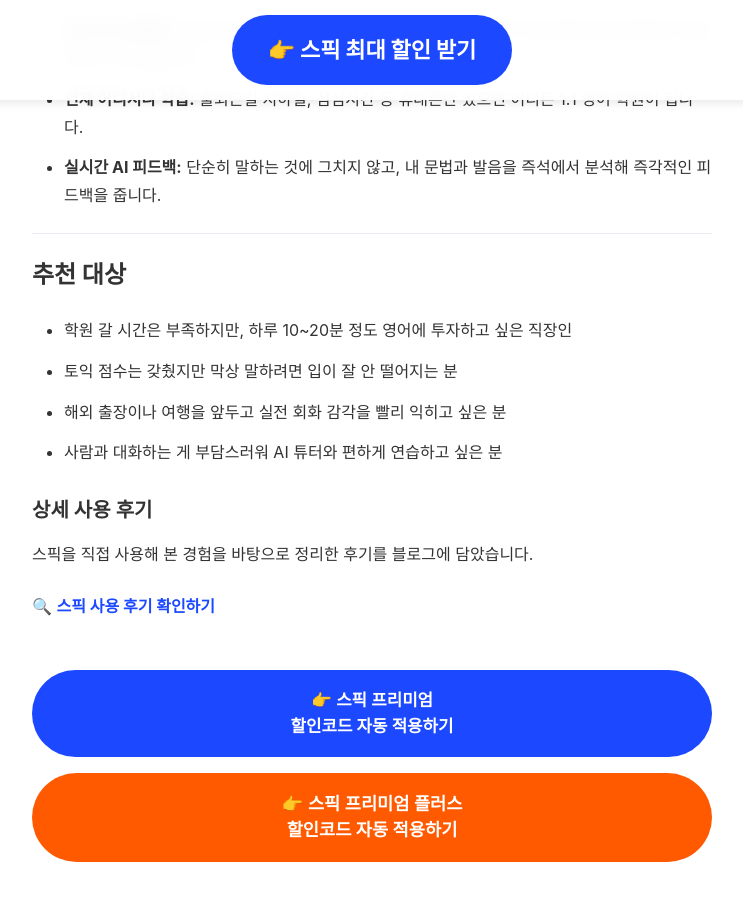
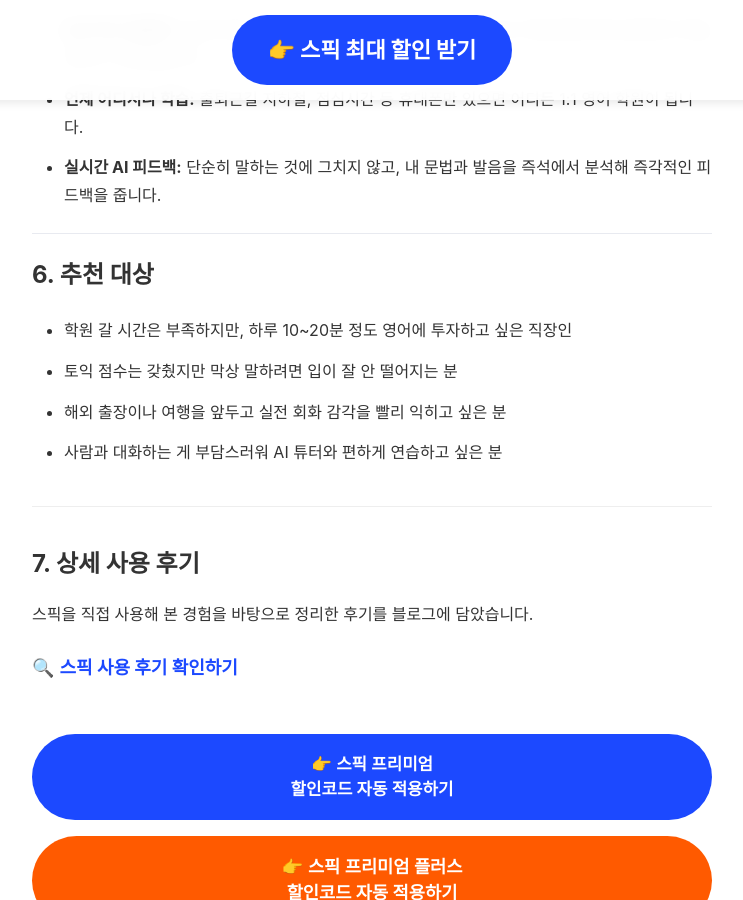
Before and after one commit to kjsjdw/speak_event_page, a Jekyll site: the page built from content/main-page-content.md, in a window 1280 px wide and 900 px high, scrolled down 5417 px. Shown: the whole window, without its empty margins (268-1011 px from the left). Built offline with Jekyll 4.4.1, drawn with Linux system fonts in a browser that asks for light colours; some web fonts are replaced.

Commit message:
Update 07-special-offer.md

```diff
--- a/content/sections/07-special-offer.md
+++ b/content/sections/07-special-offer.md
@@ -1,19 +1,23 @@
 <section class="who-for-and-review">
-  <h2>추천 대상</h2>
-  <ul>
-    <li>학원 갈 시간은 부족하지만, 하루 10~20분 정도 영어에 투자하고 싶은 직장인</li>
-    <li>토익 점수는 갖췄지만 막상 말하려면 입이 잘 안 떨어지는 분</li>
-    <li>해외 출장이나 여행을 앞두고 실전 회화 감각을 빨리 익히고 싶은 분</li>
-    <li>사람과 대화하는 게 부담스러워 AI 튜터와 편하게 연습하고 싶은 분</li>
-  </ul>
+  <div id="recommend">
+    <h2>6. 추천 대상</h2>
+    <ul>
+      <li>학원 갈 시간은 부족하지만, 하루 10~20분 정도 영어에 투자하고 싶은 직장인</li>
+      <li>토익 점수는 갖췄지만 막상 말하려면 입이 잘 안 떨어지는 분</li>
+      <li>해외 출장이나 여행을 앞두고 실전 회화 감각을 빨리 익히고 싶은 분</li>
+      <li>사람과 대화하는 게 부담스러워 AI 튜터와 편하게 연습하고 싶은 분</li>
+    </ul>
+  </div>
 
-  <div class="review-link-block">
-    <h3>상세 사용 후기</h3>
+  <hr style="margin: 40px 0; border: 0; border-top: 1px solid #eee;">
+
+  <div class="review-link-block" id="review">
+    <h2>7. 상세 사용 후기</h2>
     <p>
       스픽을 직접 사용해 본 경험을 바탕으로 정리한 후기를 블로그에 담았습니다.
     </p>
     <a href="https://blog.naver.com/richungcy/224045743077"
-       target="_blank" rel="noopener" class="review-link-button">
+       target="_blank" rel="noopener" class="review-link-button" style="font-size: 18px;">
       🔍 <strong>스픽 사용 후기 확인하기</strong>
     </a>
   </div>
```
